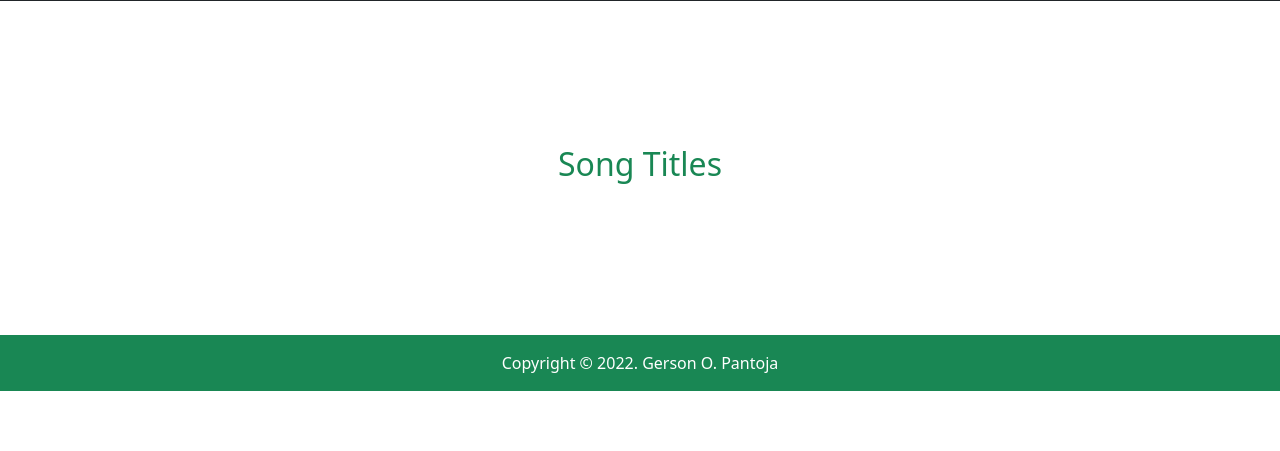
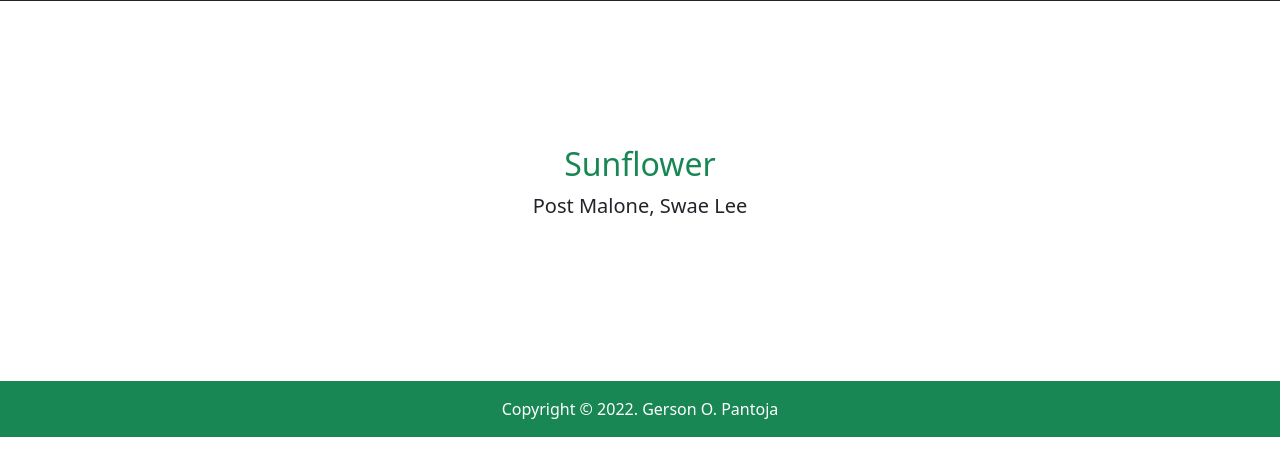
Before and after one commit to GersonPantoja/Act4-Melomaniac-Pantoja, a PHP site: page /song9.php in a window 1280 px wide. Shown: the part 349-800 px from the top of the page. Run offline with PHP 8.4, Linux system fonts and the light colour scheme.

Commit message:
song9 title and singer has been added

```diff
--- a/song9.php
+++ b/song9.php
@@ -43,8 +43,8 @@
                 <div class="row gx-4 justify-content-center">
                     <div class="col-lg-12 text-center">
                         <!-- Song title and singer-->
-                        <h2 class="text-success">Song Titles</h2>
-                        <!-- <p class="lead">Artist name</p> -->
+                        <h2 class="text-success">Sunflower</h2>
+                        <p class="lead">Post Malone, Swae Lee</p>
                         <?php
 
                         ?>
```
